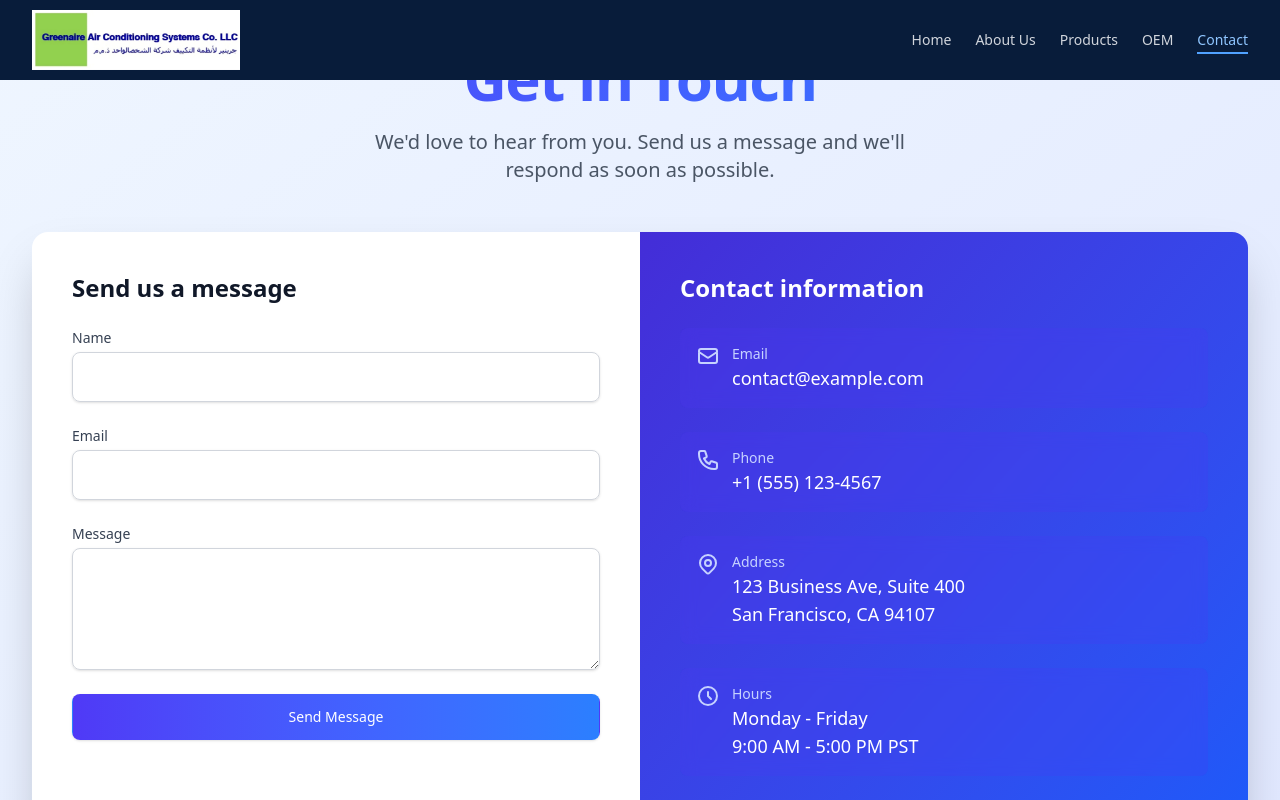
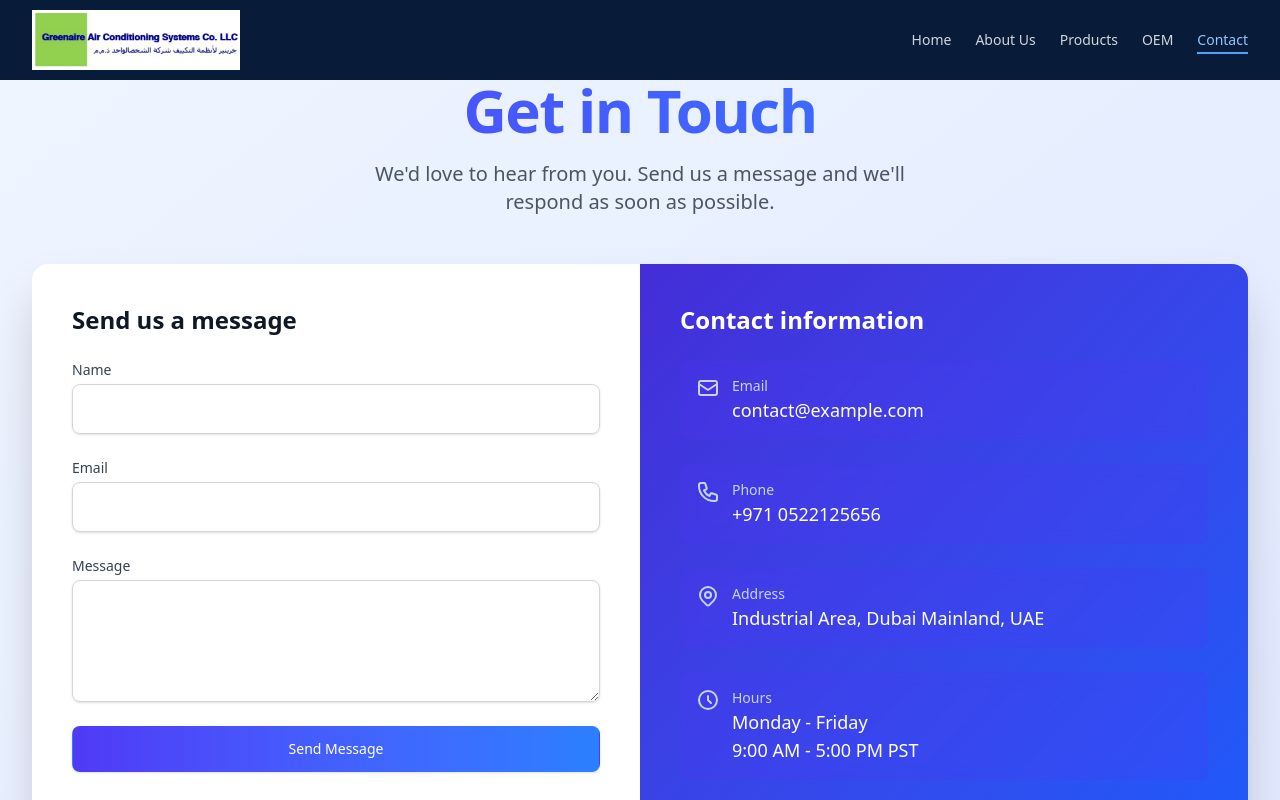
Before and after one commit to sudhanshu735591/Green_Aire, a React (Vite) app: page /Contact in a window 1280 px wide. Shown: the top 800 px of the page. Built offline with nearby package versions, Linux system fonts and the light colour scheme.

Commit message:
added Founder photo

```diff
--- a/src/component/About/index.jsx
+++ b/src/component/About/index.jsx
@@ -485,9 +485,9 @@ export default function About() {
             <div className="grid grid-cols-1 sm:grid-cols-2 lg:grid-cols-4 gap-6 md:gap-8">
               {[
                 {
-                  name: "Alex Johnson",
+                  name: "Prashant Rajan",
                   role: "Founder & CEO",
-                  image: "https://images.unsplash.com/photo-1560250097-0b93528c311a?q=80&w=1887&auto=format&fit=crop",
+                  image: "./Prashant_Rajan.png",
                   social: ["twitter", "linkedin", "github"]
                 },
                 {
--- a/src/component/Contact/index.jsx
+++ b/src/component/Contact/index.jsx
@@ -78,7 +78,7 @@ const Contact = () => {
     return (
         <>
         <Header/>
-        <div className="min-h-screen bg-gradient-to-br from-blue-50 to-indigo-100 py-12 px-4 sm:px-6 lg:px-8">
+        <div className="min-h-screen bg-gradient-to-br from-blue-50 to-indigo-100 py-20 px-4 sm:px-6 lg:px-8">
             <div className="max-w-7xl mx-auto">
                 <motion.div
                     initial={{ opacity: 0, y: -20 }}
@@ -328,7 +328,7 @@ const Contact = () => {
                                     </div>
                                     <div className="ml-3">
                                         <h3 className="text-sm font-medium text-indigo-200">Phone</h3>
-                                        <p className="text-lg text-white">+1 (555) 123-4567</p>
+                                        <p className="text-lg text-white">+971 0522125656</p>
                                     </div>
                                 </motion.div>
 
@@ -344,8 +344,7 @@ const Contact = () => {
                                     </div>
                                     <div className="ml-3">
                                         <h3 className="text-sm font-medium text-indigo-200">Address</h3>
-                                        <p className="text-lg text-white">123 Business Ave, Suite 400</p>
-                                        <p className="text-lg text-white">San Francisco, CA 94107</p>
+                                        <p className="text-lg text-white">Industrial Area, Dubai Mainland, UAE</p>
                                     </div>
                                 </motion.div>
 
```
Also changed, not shown: public/Prashant_Rajan.png (added).
